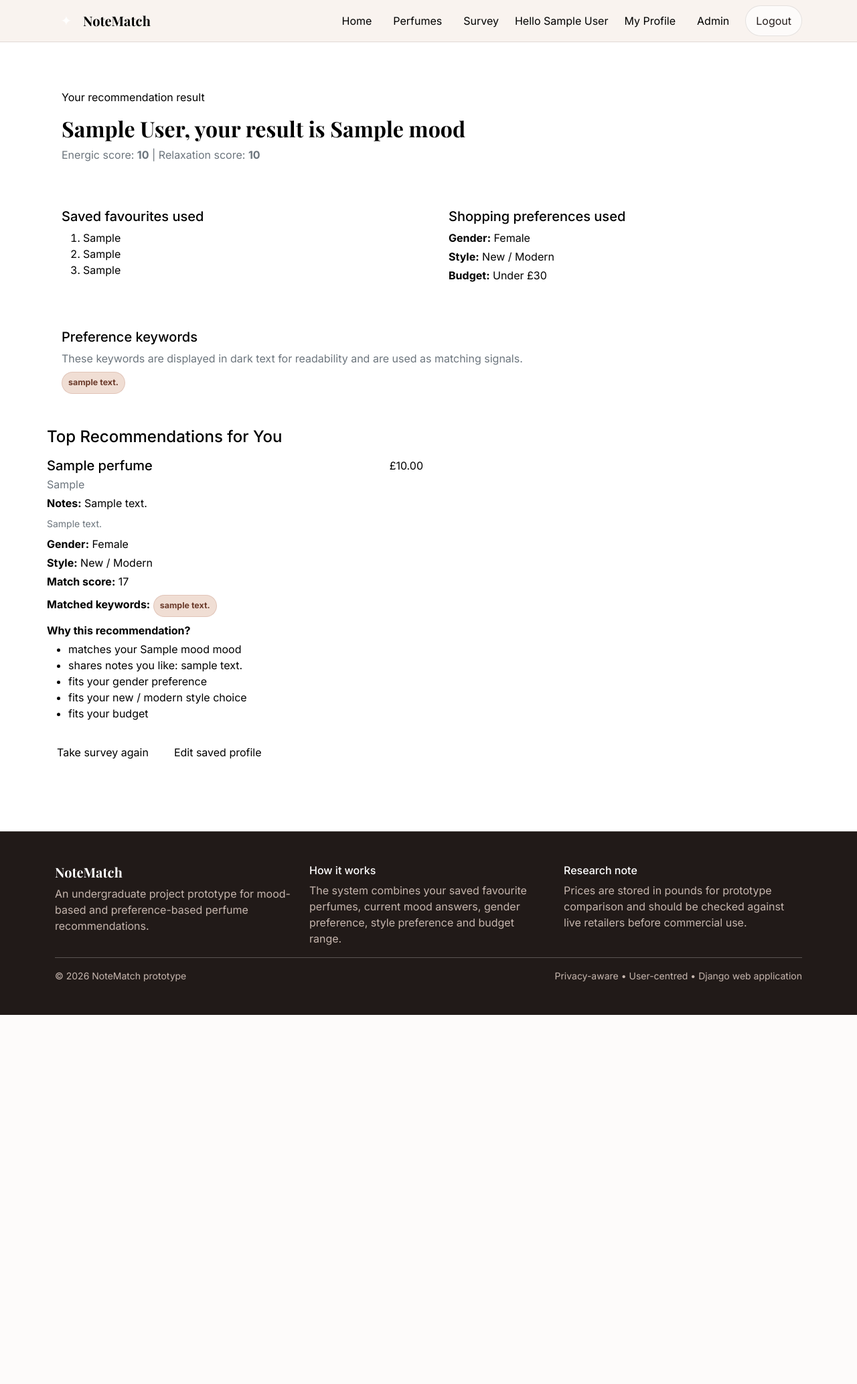
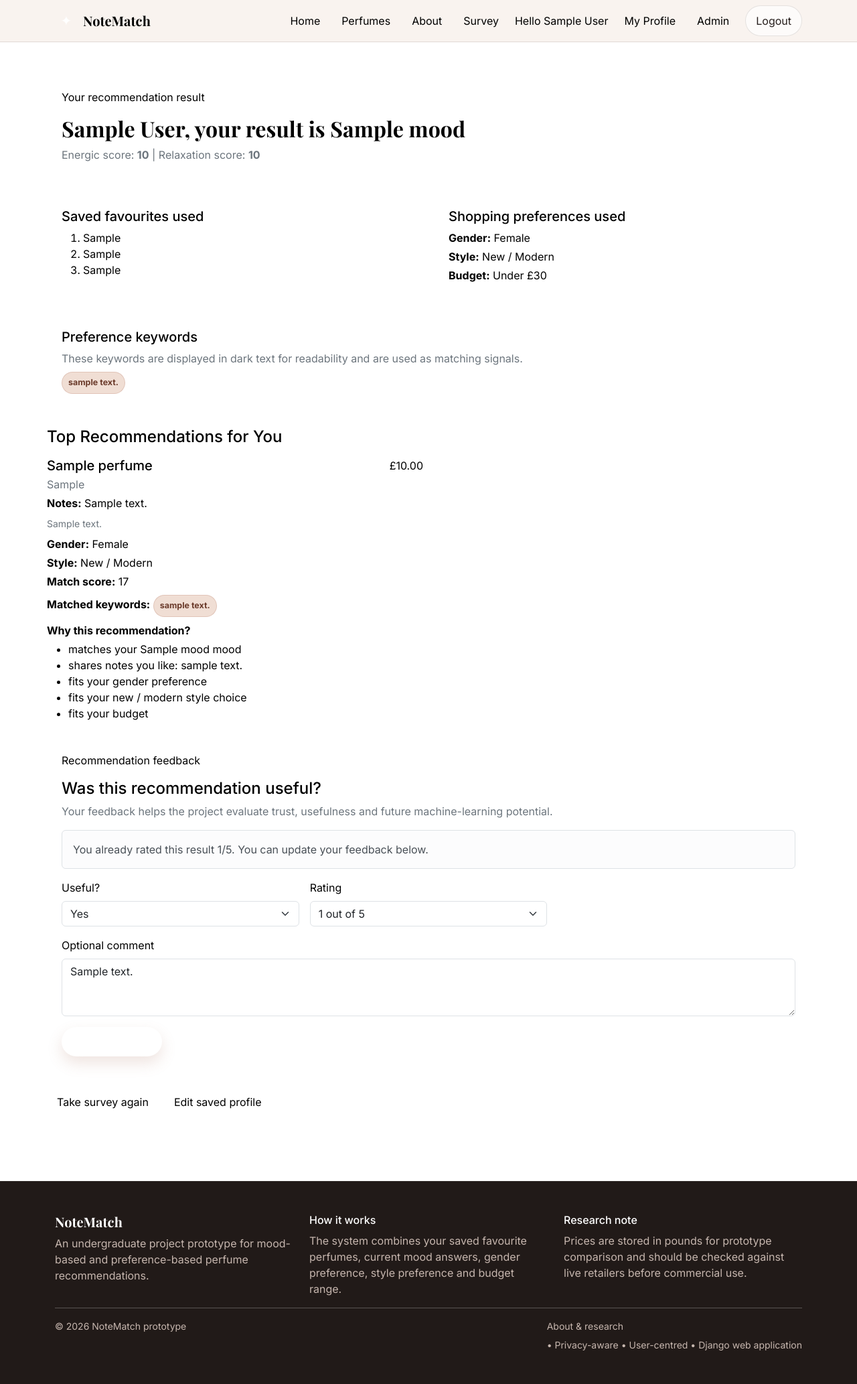
Before and after one commit to Meryemzk/notematch-perfume-recommender, a Django app: page /survey/result/ in a window 1280 px wide. Shown: the whole page at 67% size. Before the commit the page ends 1515 px from the top, so only its background shows below. Run offline with Django 5.2, Linux system fonts and the light colour scheme; a user stored in the database is signed in; tables that the repository leaves empty hold one stand-in row (values such as "Sample post").

Commit message:
Updated the NoteMatch perfume recommendation system with saved user preference profiles, including three favourite perfumes, gender preference, style preference, and budget range. Added 100+ perfume records with UK pound prices, improved recommendation display, added a professional homepage greeting, improved layout with reusable Django template files, and expanded admin management options for perfumes, survey questions, user profiles, and submissions. Also improved the UI, footer, and Render deployment setup.

```diff
--- a/backend/core/admin.py
+++ b/backend/core/admin.py
@@ -1 +1,5 @@
 from django.contrib import admin
+
+admin.site.site_header = "NoteMatch Admin Dashboard"
+admin.site.site_title = "NoteMatch Admin"
+admin.site.index_title = "Manage perfumes, surveys, profiles and feedback"
--- a/backend/core/urls.py
+++ b/backend/core/urls.py
@@ -3,4 +3,5 @@ from . import views
 
 urlpatterns = [
     path("", views.home, name="home"),
+    path("about/", views.about, name="about"),
 ]
--- a/backend/core/views.py
+++ b/backend/core/views.py
@@ -1,4 +1,9 @@
 from django.shortcuts import render
+
 
 def home(request):
     return render(request, "home.html")
+
+
+def about(request):
+    return render(request, "about.html")
--- a/backend/survey/models.py
+++ b/backend/survey/models.py
@@ -13,7 +13,7 @@ class UserPreferenceProfile(models.Model):
     """Saved long-term perfume preferences for each registered user.
 
     These values are used by the recommendation engine until the user chooses
-    to update them from the profile page or from the first survey completion.
+    to update them from the profile page or from the survey form.
     """
     GENDER_PREFERENCE_CHOICES = [
         ("female", "Female"),
@@ -54,7 +54,7 @@ class UserPreferenceProfile(models.Model):
 
 
 class SurveyQuestion(models.Model):
-    """A question shown in the survey."""
+    """A question shown in the mood and scent survey."""
     text = models.CharField(max_length=255)
     order = models.PositiveIntegerField(default=1)
     is_active = models.BooleanField(default=True)
@@ -66,7 +66,7 @@ class SurveyQuestion(models.Model):
 class SurveyOption(models.Model):
     """Options for each question.
 
-    Each option contributes points to energic/relaxation + optional note tag.
+    Each option contributes points to energic/relaxation and an optional note tag.
     """
     question = models.ForeignKey(SurveyQuestion, on_delete=models.CASCADE, related_name="options")
     text = models.CharField(max_length=255)
@@ -79,13 +79,18 @@ class SurveyOption(models.Model):
 
 
 class SurveySubmission(models.Model):
-    """One submission per time user takes the survey.
+    """One submission per time a user takes the survey.
 
     This stores the mood quiz result and a snapshot of the saved preference
     profile used at the time of recommendation.
     """
     user = models.ForeignKey(settings.AUTH_USER_MODEL, on_delete=models.CASCADE)
     created_at = models.DateTimeField(auto_now_add=True)
+
+    # Consent and ethics evidence for the academic project
+    age_confirmed = models.BooleanField(default=False)
+    consent_given = models.BooleanField(default=False)
+    privacy_acknowledged = models.BooleanField(default=False)
 
     total_energic = models.IntegerField(default=0)
     total_relax = models.IntegerField(default=0)
@@ -115,3 +120,22 @@ class SurveyAnswer(models.Model):
 
     def __str__(self):
         return f"{self.submission.user} -> {self.question.order}"
+
+
+class RecommendationFeedback(models.Model):
+    """User feedback after seeing recommendation results.
+
+    These records can be used later as training data for a machine-learning
+    recommendation model.
+    """
+    RATING_CHOICES = [(i, str(i)) for i in range(1, 6)]
+
+    submission = models.OneToOneField(SurveySubmission, on_delete=models.CASCADE, related_name="feedback")
+    user = models.ForeignKey(settings.AUTH_USER_MODEL, on_delete=models.CASCADE)
+    was_useful = models.BooleanField(default=True)
+    rating = models.PositiveSmallIntegerField(choices=RATING_CHOICES, default=5)
+    comment = models.TextField(blank=True)
+    created_at = models.DateTimeField(auto_now_add=True)
+
+    def __str__(self):
+        return f"Feedback from {self.user} - {self.rating}/5"
--- a/backend/survey/views.py
+++ b/backend/survey/views.py
@@ -1,8 +1,9 @@
 from django.contrib.auth.decorators import login_required
 from django.contrib import messages
 from django.shortcuts import render, redirect
+from django.views.decorators.http import require_POST
 
-from .models import SurveyQuestion, SurveySubmission, UserPreferenceProfile
+from .models import SurveyQuestion, SurveySubmission, UserPreferenceProfile, RecommendationFeedback
 from .services import get_or_create_profile_from_post, create_mood_result, rank_perfumes_for_submission
 
 
@@ -40,29 +41,35 @@ def quiz(request):
     saved_profile = UserPreferenceProfile.objects.filter(user=request.user).first()
     preference_choices = _preference_choices()
 
+    context = {
+        "questions": questions,
+        "preference_choices": preference_choices,
+        "saved_profile": saved_profile,
+        "profile_values": _profile_values(saved_profile),
+    }
+
     if not questions.exists():
-        return render(request, "survey/quiz.html", {
-            "questions": questions,
-            "no_questions": True,
-            "preference_choices": preference_choices,
-            "saved_profile": saved_profile,
-            "profile_values": _profile_values(saved_profile),
-        })
+        context["no_questions"] = True
+        return render(request, "survey/quiz.html", context)
 
     if request.method == "POST":
+        if not (request.POST.get("age_confirmed") == "yes" and request.POST.get("consent_given") == "yes" and request.POST.get("privacy_acknowledged") == "yes"):
+            context.update({
+                "error": "Please confirm age, consent and privacy acknowledgement before continuing.",
+                "form_values": request.POST,
+            })
+            return render(request, "survey/quiz.html", context)
+
         profile, error = get_or_create_profile_from_post(request.user, request.POST)
         if error:
-            return render(request, "survey/quiz.html", {
-                "questions": questions,
-                "preference_choices": preference_choices,
-                "saved_profile": saved_profile,
-                "profile_values": _profile_values(saved_profile),
-                "error": error,
-                "form_values": request.POST,
-            })
+            context.update({"error": error, "form_values": request.POST})
+            return render(request, "survey/quiz.html", context)
 
         submission = SurveySubmission.objects.create(
             user=request.user,
+            age_confirmed=True,
+            consent_given=True,
+            privacy_acknowledged=True,
             favourite_perfume_1=profile.favourite_perfume_1,
             favourite_perfume_2=profile.favourite_perfume_2,
             favourite_perfume_3=profile.favourite_perfume_3,
@@ -74,25 +81,14 @@ def quiz(request):
         error = create_mood_result(submission, questions, request.POST, profile)
         if error:
             submission.delete()
-            return render(request, "survey/quiz.html", {
-                "questions": questions,
-                "preference_choices": preference_choices,
-                "saved_profile": saved_profile,
-                "profile_values": _profile_values(saved_profile),
-                "error": error,
-                "form_values": request.POST,
-            })
+            context.update({"error": error, "form_values": request.POST})
+            return render(request, "survey/quiz.html", context)
 
         if request.POST.get("update_saved_profile") == "yes":
             messages.success(request, "Your saved perfume profile has been updated.")
         return redirect("quiz_result")
 
-    return render(request, "survey/quiz.html", {
-        "questions": questions,
-        "preference_choices": preference_choices,
-        "saved_profile": saved_profile,
-        "profile_values": _profile_values(saved_profile),
-    })
+    return render(request, "survey/quiz.html", context)
 
 
 @login_required
@@ -108,12 +104,34 @@ def result(request):
     if not latest:
         return redirect("quiz")
 
+    if request.method == "POST":
+        was_useful = request.POST.get("was_useful") == "yes"
+        try:
+            rating = int(request.POST.get("rating", "5"))
+        except ValueError:
+            rating = 5
+        rating = max(1, min(5, rating))
+        comment = (request.POST.get("comment") or "").strip()
+        RecommendationFeedback.objects.update_or_create(
+            submission=latest,
+            defaults={
+                "user": request.user,
+                "was_useful": was_useful,
+                "rating": rating,
+                "comment": comment,
+            },
+        )
+        messages.success(request, "Thank you. Your feedback has been saved and can support future system improvement.")
+        return redirect("quiz_result")
+
     ranked_perfumes, tags = rank_perfumes_for_submission(latest)
     top_recommendations = ranked_perfumes[:8]
+    existing_feedback = getattr(latest, "feedback", None)
 
     return render(request, "survey/result.html", {
         "latest": latest,
         "tags": tags,
         "favourite_names": latest.favourite_names,
         "top_recommendations": top_recommendations,
+        "existing_feedback": existing_feedback,
     })
--- a/frontend/templates/includes/footer.html
+++ b/frontend/templates/includes/footer.html
@@ -17,7 +17,7 @@
     <hr>
     <div class="d-flex flex-wrap justify-content-between gap-2 small text-secondary">
       <span>© 2026 NoteMatch prototype</span>
-      <span>Privacy-aware • User-centred • Django web application</span>
+      <span><a href="/about/" class="text-secondary">About & research</a> • Privacy-aware • User-centred • Django web application</span>
     </div>
   </div>
 </footer>
--- a/frontend/templates/includes/navbar.html
+++ b/frontend/templates/includes/navbar.html
@@ -13,6 +13,7 @@
       <ul class="navbar-nav ms-auto align-items-lg-center gap-lg-3">
         <li class="nav-item"><a class="nav-link" href="/">Home</a></li>
         <li class="nav-item"><a class="nav-link" href="/perfumes/">Perfumes</a></li>
+        <li class="nav-item"><a class="nav-link" href="/about/">About</a></li>
         <li class="nav-item"><a class="nav-link" href="/survey/">Survey</a></li>
 
         {% if user.is_authenticated %}
--- a/frontend/templates/survey/result.html
+++ b/frontend/templates/survey/result.html
@@ -78,6 +78,39 @@
     <div class="nm-card"><p class="text-secondary mb-0">No recommendations found yet. Add active perfumes in Admin and connect them to moods.</p></div>
   {% endif %}
 
+
+
+  <div class="nm-card mt-4">
+    <p class="nm-eyebrow">Recommendation feedback</p>
+    <h4 class="mb-2">Was this recommendation useful?</h4>
+    <p class="text-secondary">Your feedback helps the project evaluate trust, usefulness and future machine-learning potential.</p>
+    {% if existing_feedback %}
+      <div class="alert alert-light border">You already rated this result {{ existing_feedback.rating }}/5. You can update your feedback below.</div>
+    {% endif %}
+    <form method="post" class="row g-3">
+      {% csrf_token %}
+      <div class="col-md-4">
+        <label class="form-label" for="was_useful">Useful?</label>
+        <select class="form-select" id="was_useful" name="was_useful">
+          <option value="yes" {% if existing_feedback.was_useful %}selected{% endif %}>Yes</option>
+          <option value="no" {% if existing_feedback and not existing_feedback.was_useful %}selected{% endif %}>No</option>
+        </select>
+      </div>
+      <div class="col-md-4">
+        <label class="form-label" for="rating">Rating</label>
+        <select class="form-select" id="rating" name="rating">
+          {% for i in "12345" %}<option value="{{ i }}" {% if existing_feedback.rating|stringformat:"s" == i %}selected{% endif %}>{{ i }} out of 5</option>{% endfor %}
+        </select>
+      </div>
+      <div class="col-12">
+        <label class="form-label" for="comment">Optional comment</label>
+        <textarea class="form-control" id="comment" name="comment" rows="3" placeholder="Tell us what worked well or what should improve.">{% if existing_feedback %}{{ existing_feedback.comment }}{% endif %}</textarea>
+      </div>
+      <div class="col-12"><button class="btn nm-btn" type="submit">Save feedback</button></div>
+    </form>
+  </div>
+
+
   <div class="mt-4 d-flex gap-2 flex-wrap">
     <a class="btn nm-pill" href="/survey/">Take survey again</a>
     <a class="btn nm-pill" href="/users/preferences/">Edit saved profile</a>
```
Also changed, not shown: backend/survey/admin.py (+27 -3 lines), frontend/templates/about.html (added, +23 -0 lines), frontend/templates/survey/quiz.html (+18 -0 lines), backend/perfumes/migrations/0004_alter_perfume_created_at_alter_perfume_updated_at.py (added), backend/survey/migrations/0004_consent_and_recommendation_feedback.py (added), 1 other file.
